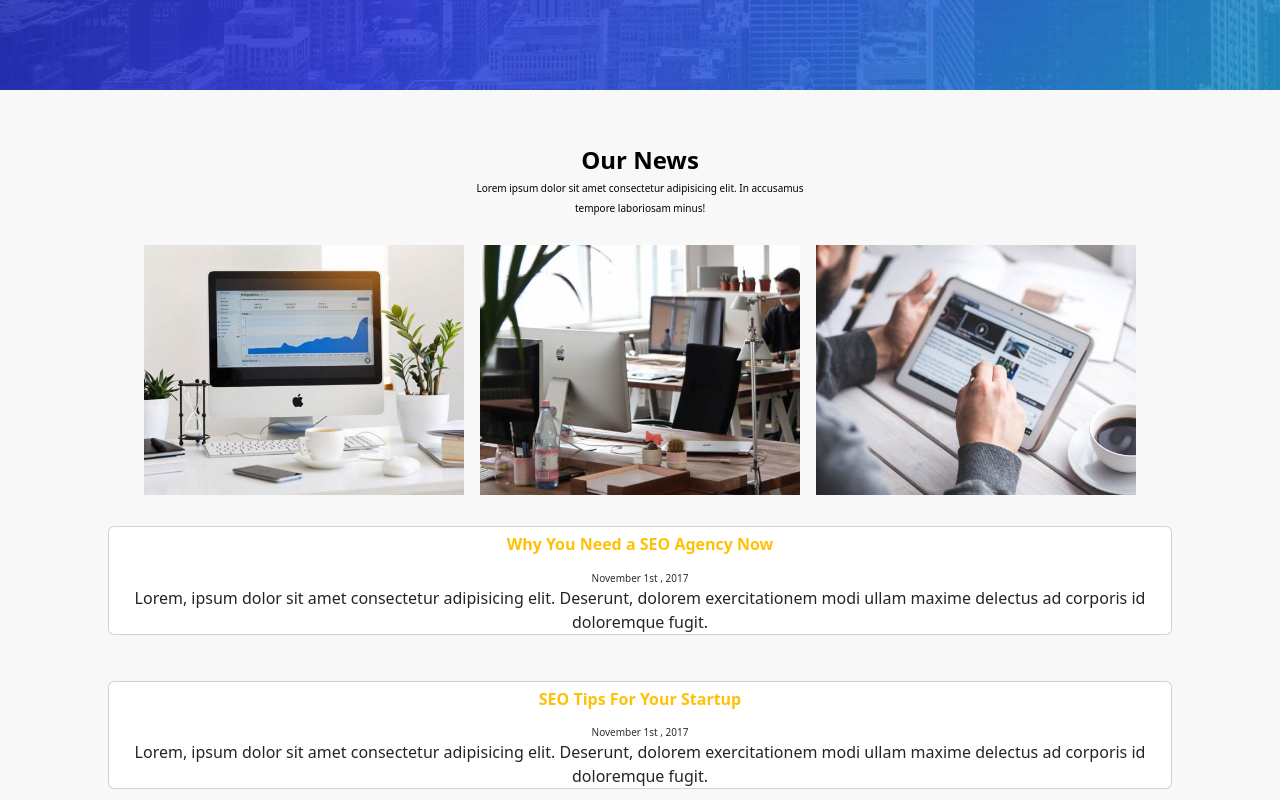
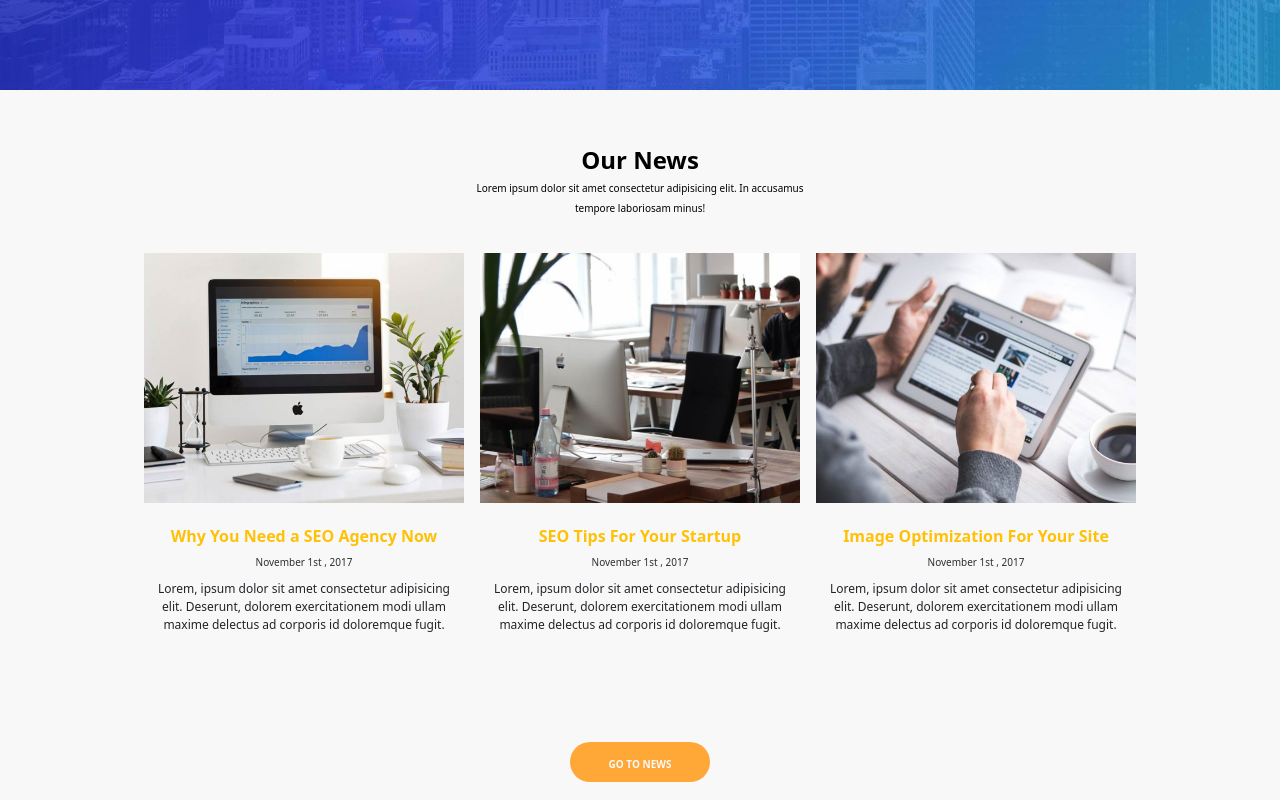
Before and after one commit to SimonaCaruso87/proj-html-vuejs, a Vue app: page / in a window 1280 px wide. Shown: the part 3640-4440 px from the top of the page. Built offline with nearby package versions, Linux system fonts and the light colour scheme.

Commit message:
Edit section news

```diff
--- a/src/components/SectionOurNewsComponent.vue
+++ b/src/components/SectionOurNewsComponent.vue
@@ -57,7 +57,7 @@ export default{
 <template>
     <section class="p-5">
         <!-- Title Section Main Component Our Work -->
-        <div class="text-center text-black pt-2">
+        <div class="text-center text-black p-2">
             <h4 class="fw-bold">Our News</h4>
             <h6 class="font-size">Lorem ipsum dolor sit amet consectetur adipisicing elit. In accusamus</h6>
             <h6 class="font-size">tempore laboriosam minus!</h6>
@@ -68,15 +68,13 @@ export default{
             <div v-for="(image , i) in imgArray" :key="i" class="card container-card m-2" style="height:250px; width:320px; border:0px;">
                 <img :src="getImgPath(image.textImg)" alt="blog-post" class="h-100 object-fit-cover">
             </div>
-            <div  class="container size" v-for="(textsArray , i) in textArray" :key="i">
-                <div class="card container-card m-2">
-                    <h6 class="text-warning fw-bold p-2">{{ textsArray.textTitle }}</h6>
-                        <div class="text-secondary-emphasis font-size ">{{ textsArray.textDate }}</div>
-                        <div>{{ textsArray.text }}</div>
-                </div>
+            <div v-for="(textsArray , i) in textArray" :key="i" class="card container-card m-2" style="height:200px; width:320px; border:0px; background-color:#f8f8f8 ;">
+                <h6 class="text-warning fw-bold pt-2">{{ textsArray.textTitle }}</h6>
+                    <div class="text-secondary-emphasis font-size ">{{ textsArray.textDate }}</div>
+                    <div class="fs-7">{{ textsArray.text }}</div>
             </div>
         </div>
-        <div class="d-flex justify-content-center pt-3 pb-5">
+        <div class="d-flex justify-content-center pb-1">
             <ButtonComponent style="width:140px ; height:40px; font-size: 10px;" :textButton="'GO TO NEWS'"/>
         </div>
     </section>
@@ -96,6 +94,11 @@ section{
        font-size: 10px;
     }
 
+    .fs-7{
+        font-size: 12px;
+        padding: 10px;
+    }
+
     .size{
         text-align: center;
         display:flex;
@@ -104,6 +107,8 @@ section{
         align-items:center;
         padding:15px;
     }
+
+
 }
 
 </style>
```
